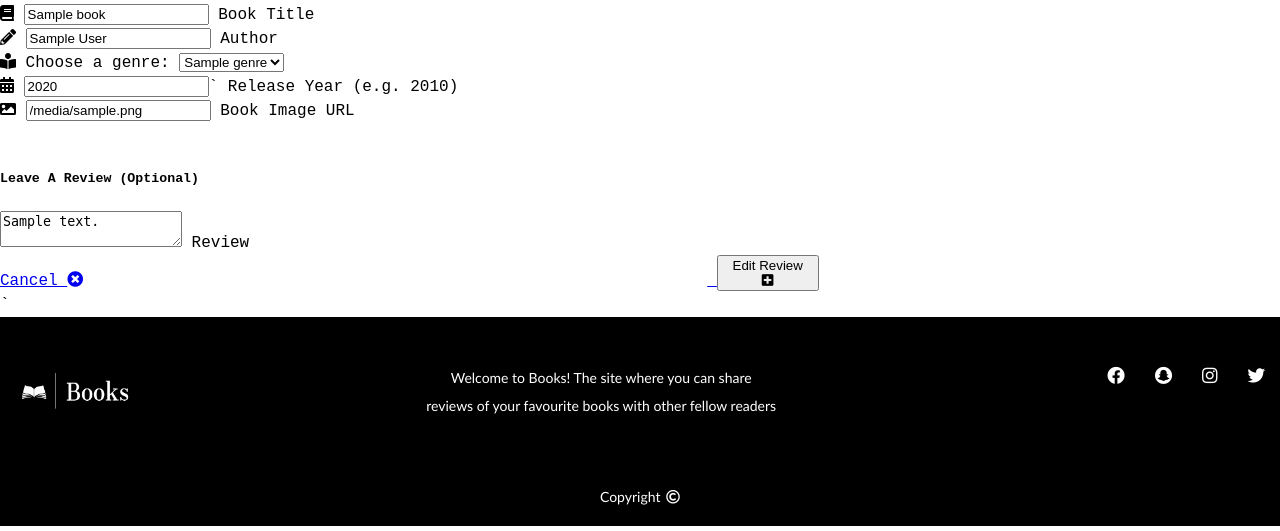
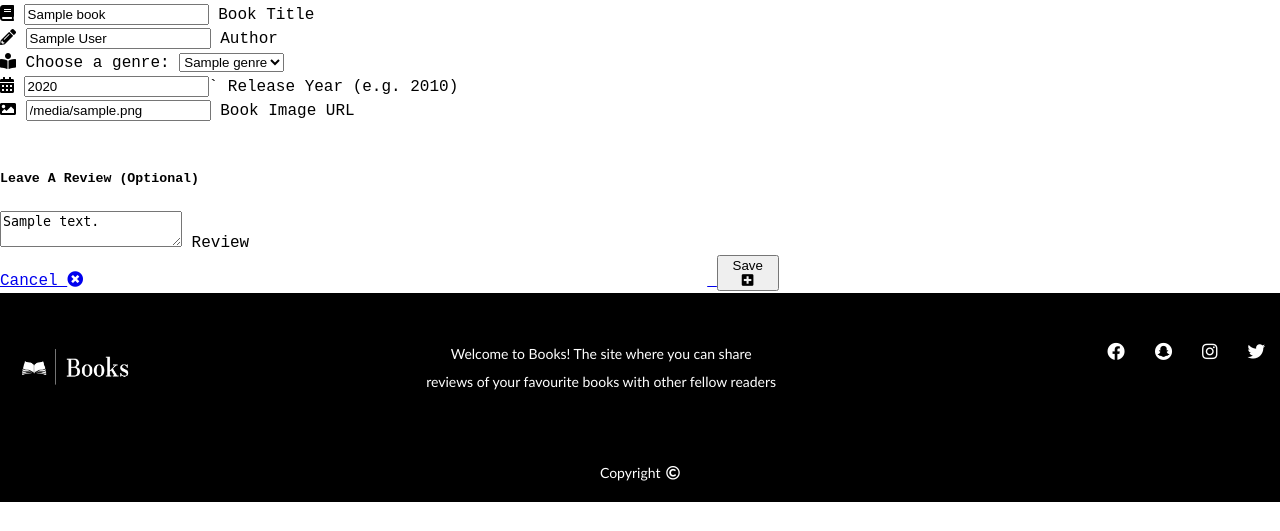
Before and after one commit to IzzySoprano/Books-MS3, a Flask app: template templates/edit_book.html in a window 1280 px wide. Shown: the part 213-744 px from the top of the page. Run offline with Flask 2, Linux system fonts and the light colour scheme; the template is opened without the code that fills it: most values are stand-ins (such as "Sample title", 1, 10 or a date in 2020); some libraries are stand-ins or nearby versions.

Commit message:
Addedsave book functionality

```diff
--- a/templates/edit_book.html
+++ b/templates/edit_book.html
@@ -4,8 +4,7 @@
 <h3>Edit Book Review</h3>
 
 <!-- Edit Book Review Card -->
-<form method="POST" action="{{ url_for('edit_book', book_id=book._id) }}">
-
+<form method="POST" action="{{ url_for('save_book', book_id=book._id) }}">
     <!-- Book Title -->
     <div class="row">
         <div class="input-field col s12">
@@ -85,10 +84,11 @@
                 Cancel <i class="fas fa-times-circle right"></i>
             </a>
             <button type="submit" class="btn-large green accent-4 text-shadow waves-effect waves-light">
-                Edit Review <i class="fas fa-plus-square right"></i>
+                Save <i class="fas fa-plus-square right"></i>
             </button>
         </div>
     </div>
-</form>`
+</form>
+
 
 {% endblock %}
```
